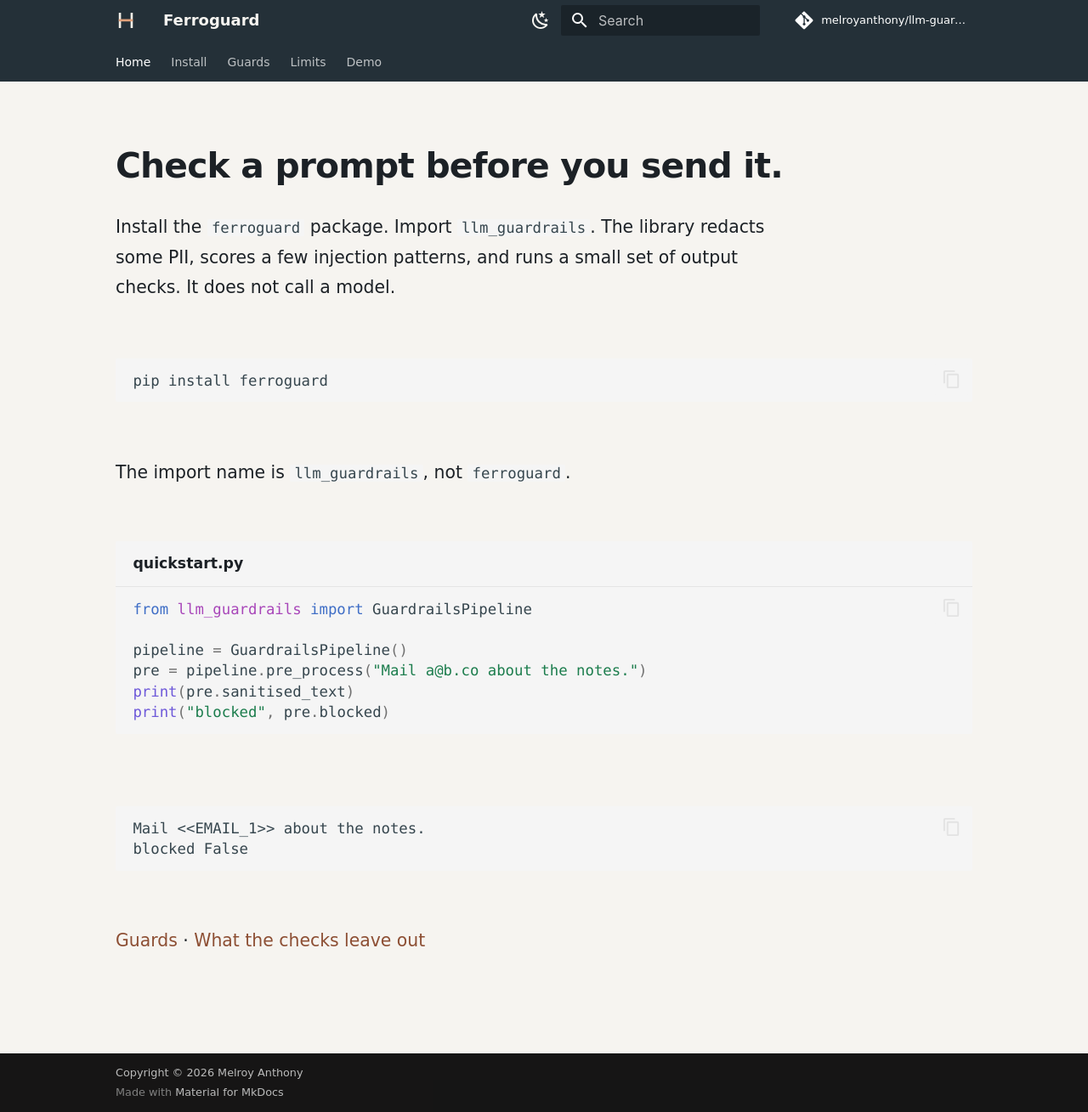
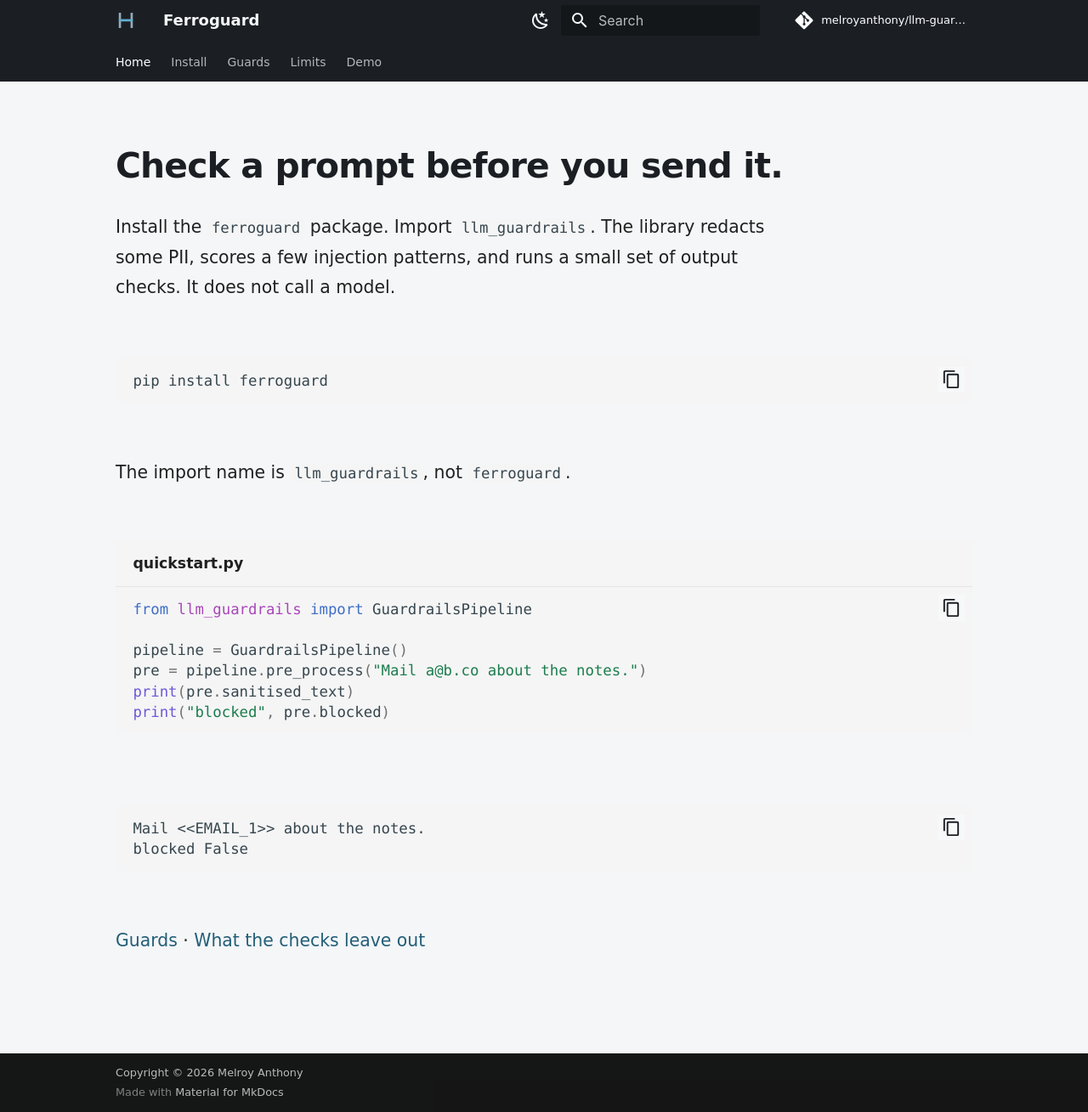
Before and after one commit to melroyanthony/llm-guardrails, an MkDocs documentation site: the page built from docs/index.md, in a window 1280 px wide and 1309 px high. Shown: the whole window at 85% size. Built offline with MkDocs 1.6.1 and Material for MkDocs 9.7.7, drawn with Linux system fonts in a browser that asks for light colours; comment, search, counter and statistics services are not loaded.

Commit message:
🎨 style(docs): derive an iron palette for the site (#34)
The reel's orange, teal, and gold demonstrate a method. The main
colour is an iron blue. The accent is that hue plus 137.5 degrees,
and the support tone keeps the hue at 40% saturation. Text, buttons,
and focus are measured on their own backgrounds.

Refs #34

Co-authored-by: Melroy Anthony <themelroyanthony@gmail.com>

```diff
--- a/docs/stylesheets/extra.css
+++ b/docs/stylesheets/extra.css
@@ -1,42 +1,62 @@
+/*
+  Main colour: iron blue #245E78, chosen for Ferroguard.
+  Accent: that hue plus 137.5 degrees, at the same saturation and lightness.
+  Support: the same hue and lightness, with 40% of the main saturation.
+  The golden angle is about 137.5 degrees. It is not a contrast ratio.
+  Links, buttons, and focus use the tokens below, checked on their own backgrounds.
+  Page surfaces stay neutral. The three derived colours do not share the page.
+*/
+
 :root {
-  --fg-ink: #1c2126;
-  --fg-muted: #3e474f;
-  --fg-paper: #f6f4f0;
-  --fg-graphite: #243038;
-  --fg-copper: #8d4f34;
-  --fg-copper-fill: #a8643e;
-  --fg-line: #ddd6cc;
-  --fg-code-bg: #fbfaf7;
+  --fg-main: #245e78;
+  --fg-accent: #782446;
+  --fg-support: #3d545f;
+  --fg-paper: #f4f6f7;
+  --fg-ink: #1b1f24;
+  --fg-muted: #515c64;
+  --fg-line: #d5dce1;
+  --fg-code-bg: #f7f8f9;
+  --fg-header: #1b1f24;
+  --fg-header-fg: #f4f6f7;
+  --fg-link: #245e78;
+  --fg-link-hover: #1c4a5e;
+  --fg-focus: #782446;
+  --fg-focus-header: #d0628e;
+  --fg-button-fg: #1b1f24;
+  --fg-button-bg: #f7f8f9;
+  --fg-button-fg-hover: #245e78;
+  --fg-button-bg-hover: #f7f8f9;
+  --md-default-bg-color: var(--fg-paper);
+  --md-default-fg-color: var(--fg-ink);
+  --md-primary-fg-color: var(--fg-header);
+  --md-accent-fg-color: var(--fg-focus);
+  --md-typeset-a-color: var(--fg-link);
 }
 
 [data-md-color-scheme="slate"] {
-  --fg-ink: #f3efe8;
-  --fg-muted: #d5cfc4;
-  --fg-paper: #171b1e;
-  --fg-graphite: #243038;
-  --fg-copper: #e0a07a;
-  --fg-copper-fill: #c98464;
-  --fg-line: #3a4248;
-  --fg-code-bg: #121618;
-}
-
-[data-md-color-scheme="default"] {
+  --fg-paper: #12161a;
+  --fg-ink: #f3f5f6;
+  --fg-muted: #c3cbcf;
+  --fg-line: #2c343c;
+  --fg-code-bg: #1a1f24;
+  --fg-header: #1b1f24;
+  --fg-header-fg: #f4f6f7;
+  --fg-link: #62aed0;
+  --fg-link-hover: #89c2dc;
+  --fg-focus: #d0628e;
+  --fg-button-fg: #f3f5f6;
+  --fg-button-bg: #1a1f24;
+  --fg-button-fg-hover: #62aed0;
+  --fg-button-bg-hover: #1a1f24;
   --md-default-bg-color: var(--fg-paper);
   --md-default-fg-color: var(--fg-ink);
-  --md-primary-fg-color: var(--fg-graphite);
-  --md-accent-fg-color: var(--fg-copper);
-  --md-typeset-a-color: var(--fg-copper);
-}
-
-[data-md-color-scheme="slate"] {
-  --md-default-bg-color: var(--fg-paper);
-  --md-default-fg-color: var(--fg-ink);
-  --md-primary-fg-color: #243038;
-  --md-accent-fg-color: var(--fg-copper);
-  --md-typeset-a-color: var(--fg-copper);
+  --md-primary-fg-color: var(--fg-header);
+  --md-accent-fg-color: var(--fg-focus);
+  --md-typeset-a-color: var(--fg-link);
 }
 
 body {
+  background-color: var(--fg-paper);
   font-family: "DejaVu Sans", "Liberation Sans", sans-serif;
 }
 
@@ -71,29 +91,53 @@ body {
   max-width: 40rem;
 }
 
+.md-typeset a {
+  color: var(--fg-link);
+}
+
+.md-typeset a:hover {
+  color: var(--fg-link-hover);
+}
+
 .md-typeset .highlight {
   margin: 2.25rem 0;
 }
 
 .md-header {
-  background-color: var(--fg-graphite);
+  background-color: var(--fg-header);
   box-shadow: none;
 }
 
 .md-header__title,
-.md-header__button {
-  color: #f6f4f0;
+.md-header__button,
+.md-tabs__link {
+  color: var(--fg-header-fg);
 }
 
 .md-tabs {
-  background-color: var(--fg-graphite);
+  background-color: var(--fg-header);
 }
 
+.md-code__button {
+  color: var(--fg-button-fg);
+  background-color: var(--fg-button-bg);
+}
+
+.md-code__button:hover {
+  color: var(--fg-button-fg-hover);
+  background-color: var(--fg-button-bg-hover);
+}
+
+.md-code__button:focus-visible,
 .md-clipboard:focus-visible,
+.md-typeset a:focus-visible {
+  outline: 2px solid var(--fg-focus);
+  outline-offset: 3px;
+}
+
 .md-header a:focus-visible,
-.md-typeset a:focus-visible,
 .md-tabs__link:focus-visible {
-  outline: 2px solid var(--fg-copper);
+  outline: 2px solid var(--fg-focus-header);
   outline-offset: 3px;
 }
 
```
Also changed, not shown: CHANGELOG.md (+1 -1 lines), brand/README.md (+13 -8 lines), docs/assets/brand/icon-dark.png, docs/assets/brand/icon-dark.svg, docs/assets/brand/icon-light.png, docs/assets/brand/icon-light.svg, docs/assets/brand/icon.svg, docs/assets/brand/wordmark-dark.png, docs/assets/brand/wordmark-dark.svg, docs/assets/brand/wordmark-light.png, docs/assets/brand/wordmark-light.svg, 1 other file.
